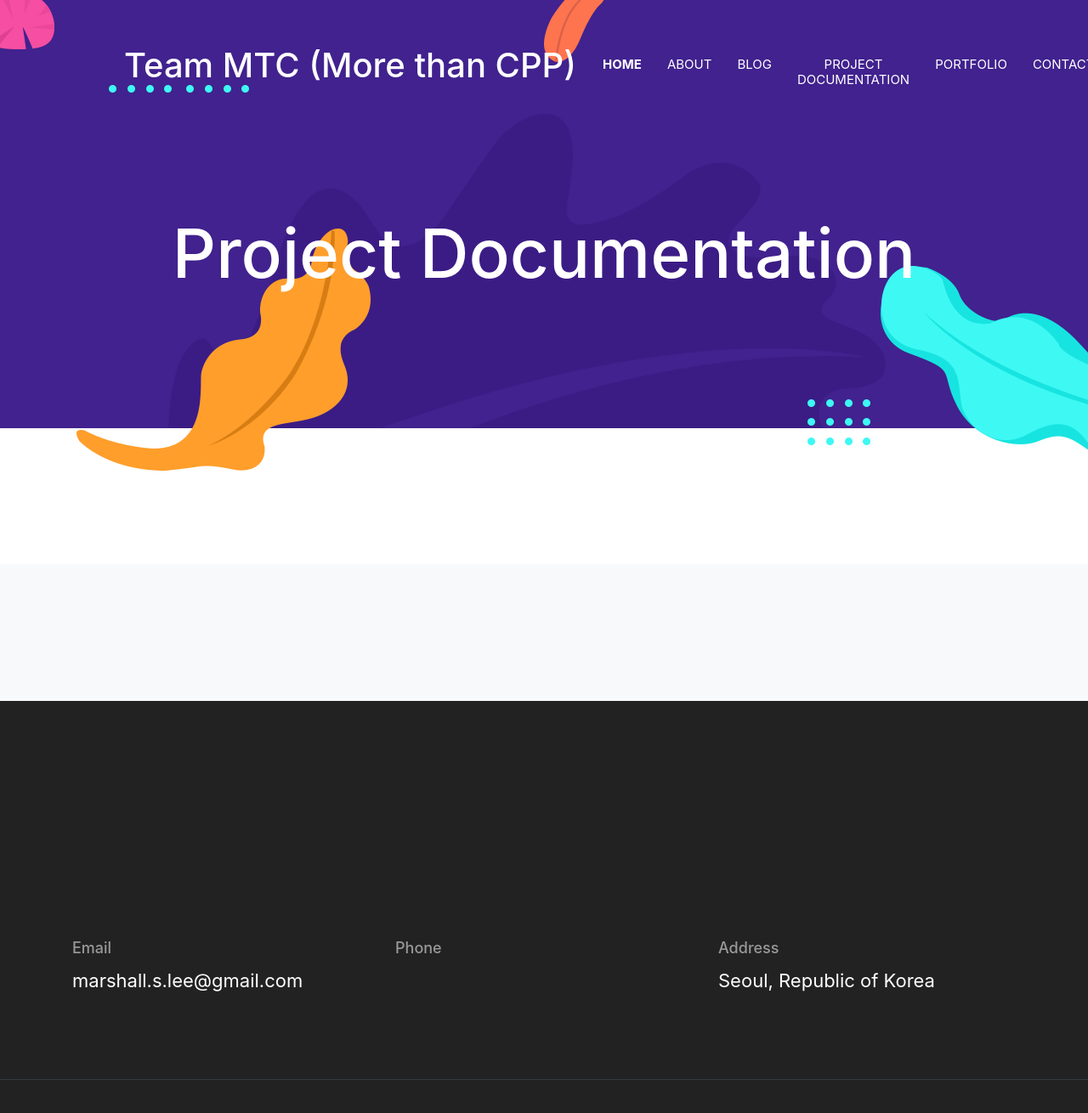
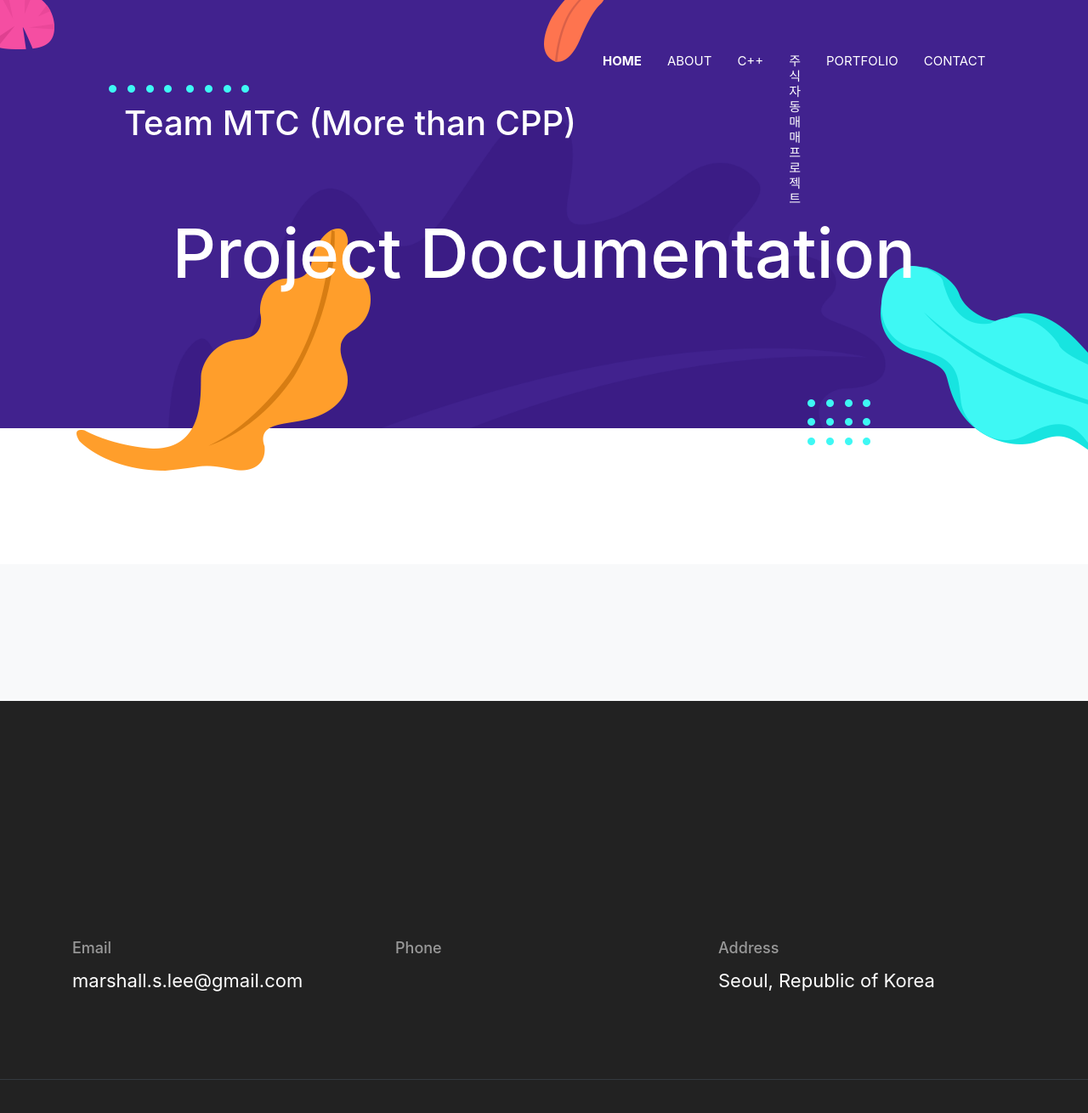
Before and after one commit to teammtc/teammtc.github.io, a Jekyll site: the page built from _pages/project_documentation.html, in a window 1280 px wide and 1367 px high. Shown: the top 1310 px of the window at 85% size. Built offline with Jekyll 4.4.1, drawn with Linux system fonts in a browser that asks for light colours; some web fonts are replaced.

Commit message:
blogging

```diff
--- a/_data/settings.yml
+++ b/_data/settings.yml
@@ -11,8 +11,8 @@ address: Seoul, Republic of Korea
 
 menu:
   - { name: About, link: "/about" }
-  - { name: Blog, link: "/blog" }
-  - { name: Project Documentation, link: "/project_documentation" }
+  - { name: C++, link: "/blog" }
+  - { name: 주식 자동매매 프로젝트, link: "/project_documentation" }
   - { name: Portfolio, link: "/portfolio" }
   - { name: Contact, link: "/contact" }
 
--- a/_pages/project_documentation.html
+++ b/_pages/project_documentation.html
@@ -2,7 +2,7 @@
 layout: page
 title: Project Documentation
 ---
-<!-- blog -->
+
 <section class="section">
     <div class="container">
         <div class="row">
@@ -12,9 +12,7 @@ title: Project Documentation
         </div>
     </div>
 </section>
-<!-- /blog -->
 
-<!-- clients -->
 <section class="section bg-light">
     <div class="container">
         <div class="row">
@@ -25,4 +23,3 @@ title: Project Documentation
         <!--    {% include client-slider.html %}-->
     </div>
 </section>
-<!-- /clients -->
```
